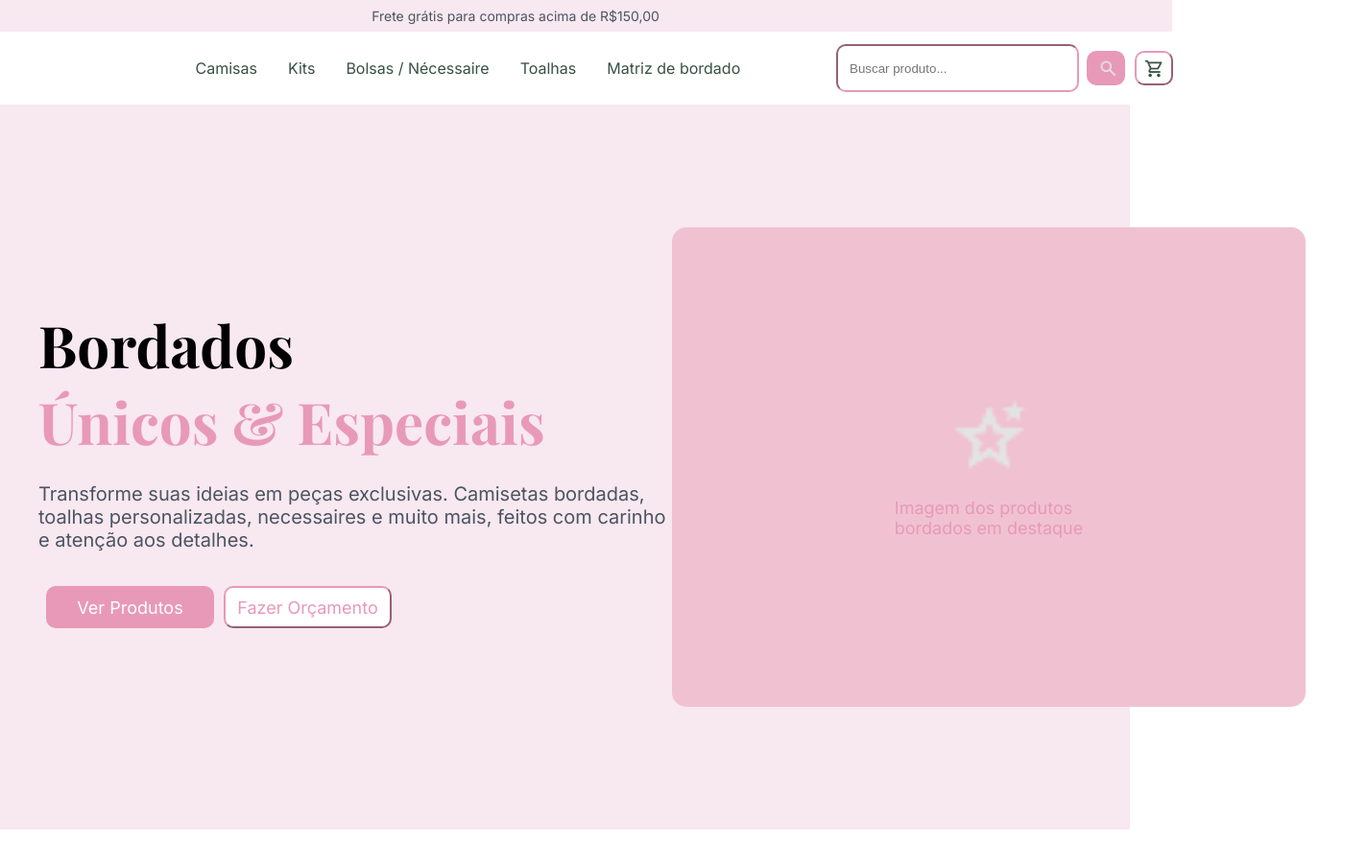
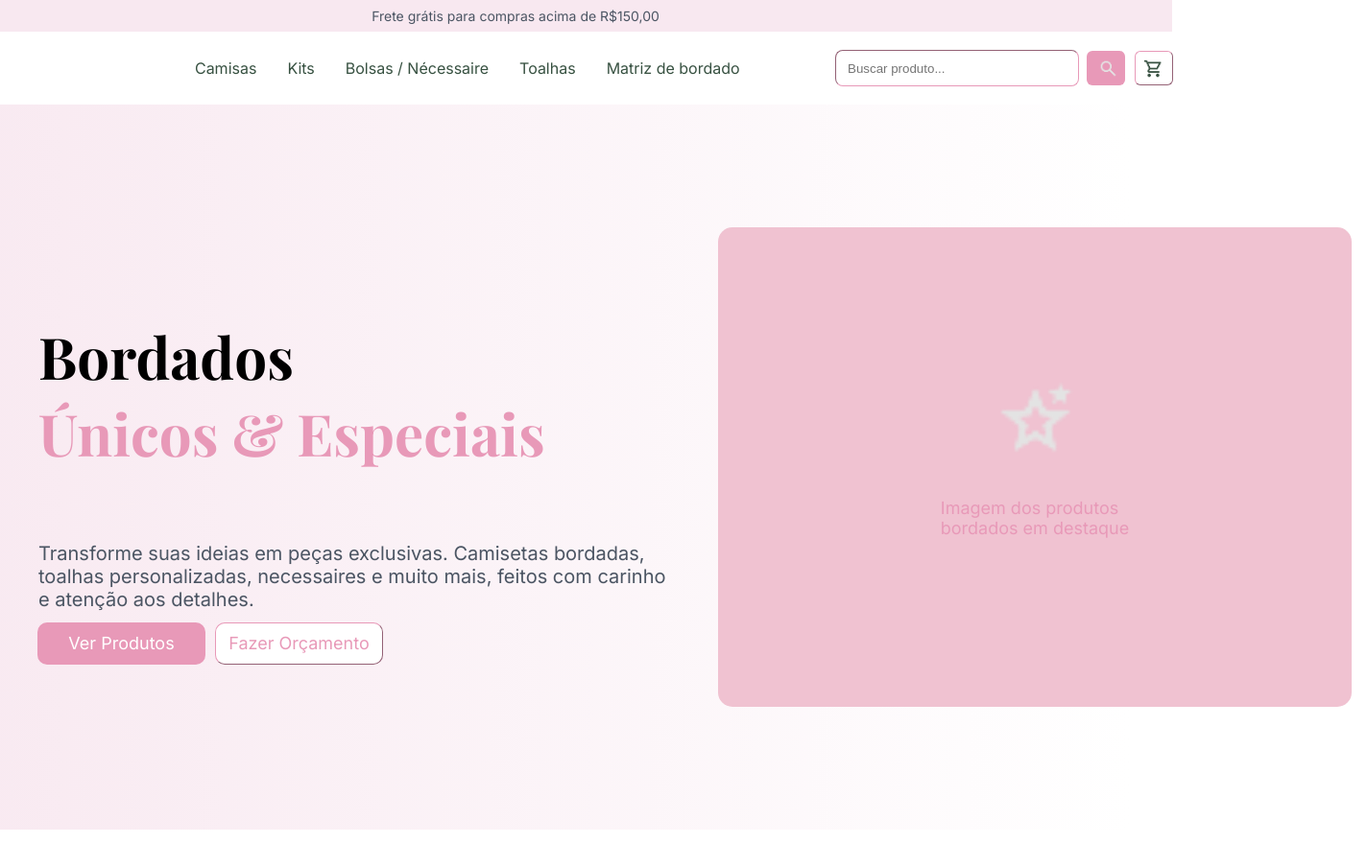
Before and after one commit to TonyAraujo88/site_imaginnebordados, a plain HTML site: page index.html in a window 1280 px wide. Shown: the top 904 px of the page at 96% size, 1424 px wide, since content can reach past the window. Drawn offline with nearby package versions, Linux system fonts and the light colour scheme; a web font is replaced by a local one.

Commit message:
responsividade

```diff
--- a/assets/style.css
+++ b/assets/style.css
@@ -1,4 +1,4 @@
-* {
+body {
     margin: 0;
     padding: 0;
 }
@@ -55,16 +55,39 @@
     display: flex;
     height: 60px;
     width: 60px;
+    cursor: pointer;
 }
 
 .botao--1 {
     height: 36px;
     width: 40px;
     background: #E899B8;
+    color: white;
     border: none;
-    border-radius: 10px;
+    border-radius: 6px;
     margin: 0px 0px 0px 8px;
     padding: 0px 12px;
+}
+
+.botao--2 {
+    border-width: 1px;
+    height: 36px;
+    width: 40px;
+    background: #ffffff;
+    border-color: #E899B8;
+    border-radius: 6px;
+    margin: 0px 0px 0px 10px;
+    padding: 0px 8px;
+}
+
+.botao--1:hover {
+    background: #e7a3be;
+    color: #ffffff;
+}
+
+.botao--2:hover {
+    background: #f8E8f0;
+    color: #ffffff;
 }
 
 .img--search {
@@ -74,16 +97,6 @@
     height: 21px;
     width: 21px;
     cursor: pointer;
-}
-
-.botao--2 {
-    height: 36px;
-    width: 40px;
-    background: #ffffff;
-    border-color: #E899B8;
-    border-radius: 10px;
-    margin: 0px 0px 0px 10px;
-    padding: 0px 8px;
 }
 
 .img--shop--car {
@@ -121,16 +134,19 @@
 }
 
 .buscar {
-    border-radius: 10px;
-    height: 30px;
-    width: 225px;
+    border-width: 1px;
+    border-radius: 8px;
+    height: 20px;
+    width: 228px;
     padding: 8px 12px;
     border-color: #E899B8;
 }
 
 .section--1 {
-    background: #f8E8f0;
+    display: flex;
+    background: linear-gradient(to right, #f8E8f0,#ffffff);
     flex-direction: row;
+    width: 100%;
     height: 500px;
     padding: 128px 0px;
 }
@@ -138,6 +154,7 @@
 .principal {
     display: flex;
     height: 500px;
+
     margin: 0px 127px;
     padding: 0px 16px;
 }
@@ -247,27 +264,30 @@
 
 .botoes {
     display: flex;
-    margin: 24px 0px 0px;
     height: 44px;
     width: 660px;
-    justify-content: flex-start;
+    justify-content: start;
+
     font-family: Inter;
 }
 
 .botao--3 {
     height: 44px;
     width: 175px;
-     background: #E899B8;
+    background: #E899B8;
     border: none;
     border-radius: 10px;
     margin: 0px 0px 0px 8px;
-    padding: 0px 12px;
+    padding: 0px 10px;
     font-family: Inter;
     font-size: 18px;
     color: #ffffff;
+    cursor: pointer;
+    margin-left: -1px;
 }
 
 .botao--4 {
+    border-width: 1px;
     height: 44px;
     width: 175px;
     background: #ffffff;
@@ -278,4 +298,14 @@
     font-family: Inter;
     font-size: 18px;
     color: #E899B8;
+    cursor: pointer;
 }
+
+.botao--3:hover {
+    background: #e7a3be;
+}
+
+.botao--4:hover {
+    background: #f8E8f0;
+    color: #000000;
+}
```
Also changed, not shown: index.html (+0 -1 lines).
